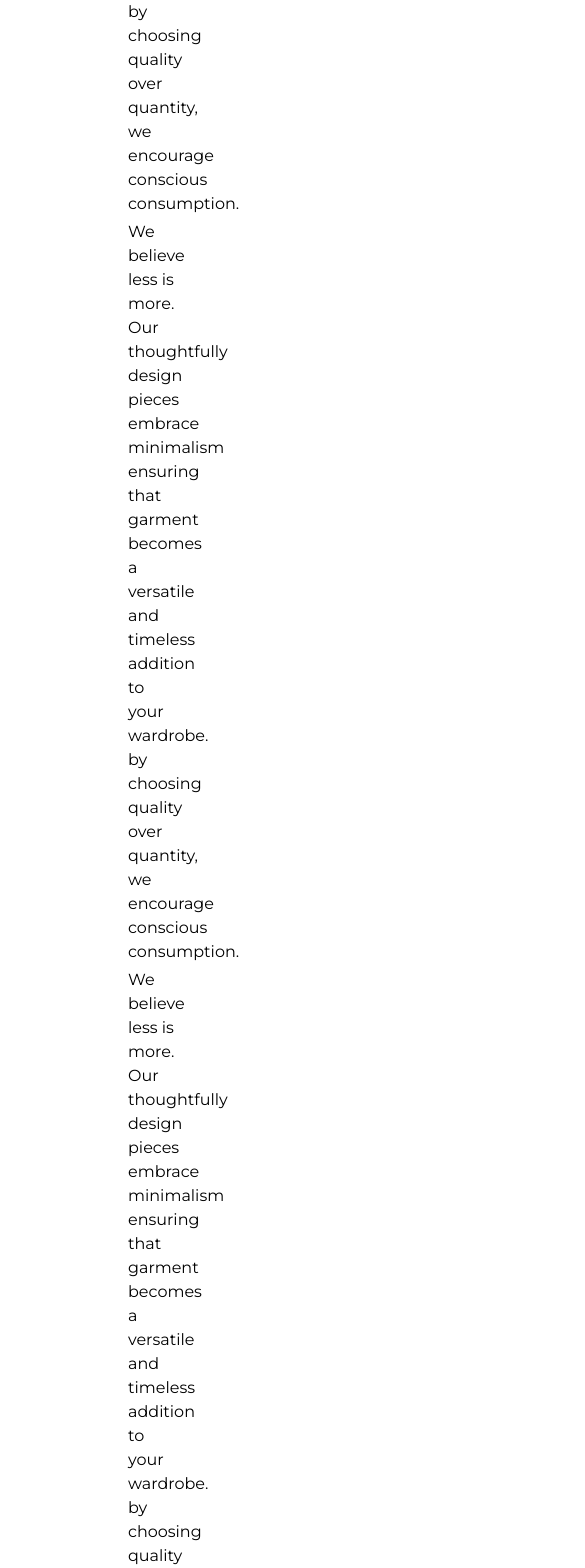
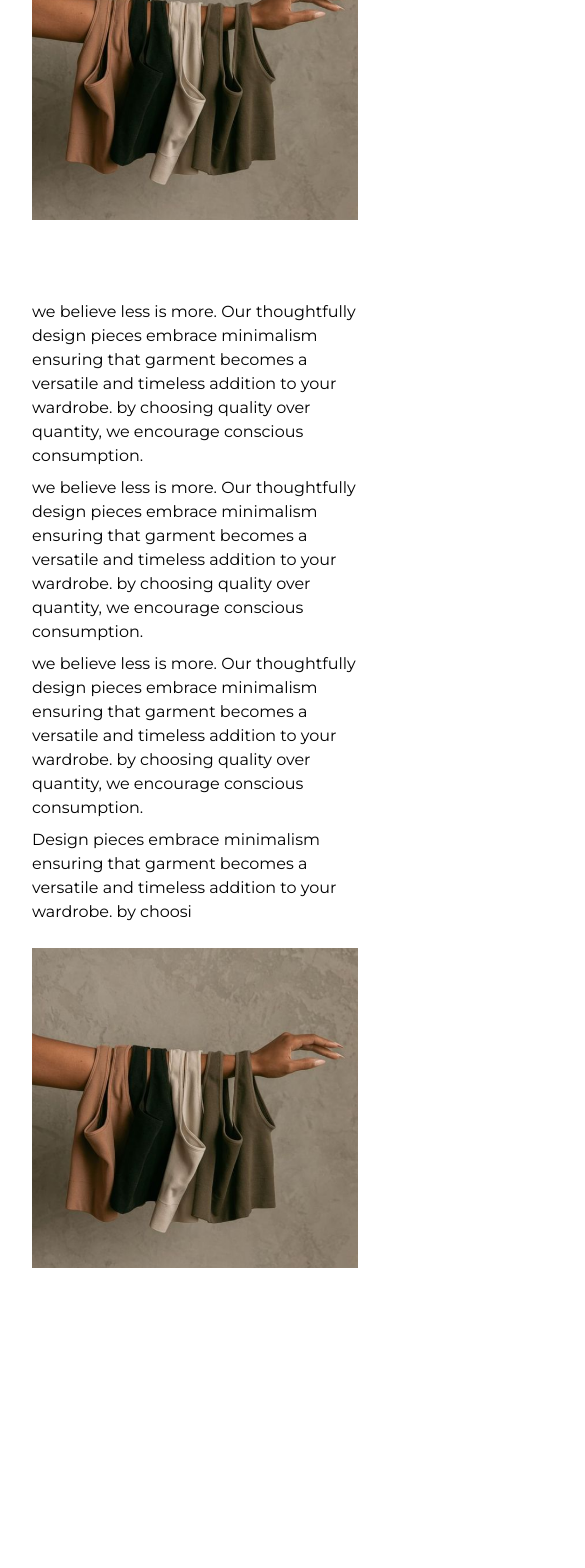
Before and after one commit to Temi-Dire/chapter40-website, a React (Vite) app: page /about in a window 390 px wide. Shown: the part 872-2440 px from the top of the page, 585 px wide, since content can reach past the window. After the commit the page ends 2220 px from the top, so only its background shows below. Built offline with nearby package versions, Linux system fonts and the light colour scheme.

Commit message:
built abouot us mobile version

```diff
--- a/src/pages/about.tsx
+++ b/src/pages/about.tsx
@@ -5,10 +5,10 @@ const About = () => {
   return (
     <>
       <Navbar />
-      <div className="px-[128px] ">
-        <h1 className="font-playfair text-4xl pt-32 pb-20">About Us</h1>
-        <section className="grid grid-cols-2 gap-9 font-montserrat">
-          <div>
+      <div className=" px-8 md:px-16 mt-4">
+        <h1 className="font-playfair text-4xl pb-6">About Us</h1>
+        <section className="md:grid grid-cols-2 gap-9 font-montserrat">
+          <div className="mb-6 md:mb-0">
             <p className="mb-1">
               We believe less is more. Our thoughtfully design pieces embrace
               minimalism ensuring that garment becomes a versatile and timeless
@@ -32,24 +32,23 @@ const About = () => {
               versatile and timeless addition to your wardrobe. by choosi
             </p>
           </div>
-          <img src="/assets/images/aboutus.png" alt="" />
+          <img className="w-full" src="/assets/images/aboutus.png" alt="" />
         </section>
-        <section className="grid grid-cols-2 gap-9 font-montserrat my-20">
-          <img src="/assets/images/aboutus.png" alt="" />
-          <div>
-            <p className="mb-1">
+        <section className="md:grid grid-cols-2 gap-9 font-montserrat my-20">
+          <div className="col-start-2 mb-6 md:mb-0">
+            <p className="mb-2">
               we believe less is more. Our thoughtfully design pieces embrace
               minimalism ensuring that garment becomes a versatile and timeless
               addition to your wardrobe. by choosing quality over quantity, we
               encourage conscious consumption.
             </p>
-            <p className="mb-1">
+            <p className="mb-2">
               we believe less is more. Our thoughtfully design pieces embrace
               minimalism ensuring that garment becomes a versatile and timeless
               addition to your wardrobe. by choosing quality over quantity, we
               encourage conscious consumption.
             </p>
-            <p className="mb-1">
+            <p className="mb-2">
               we believe less is more. Our thoughtfully design pieces embrace
               minimalism ensuring that garment becomes a versatile and timeless
               addition to your wardrobe. by choosing quality over quantity, we
@@ -60,9 +59,14 @@ const About = () => {
               versatile and timeless addition to your wardrobe. by choosi
             </p>
           </div>
+          <img
+            className="col-start-1 row-start-1 w-full"
+            src="/assets/images/aboutus.png"
+            alt=""
+          />
         </section>
       </div>
-      <FooterSection />
+      {/* <FooterSection /> */}
     </>
   );
 };
```
